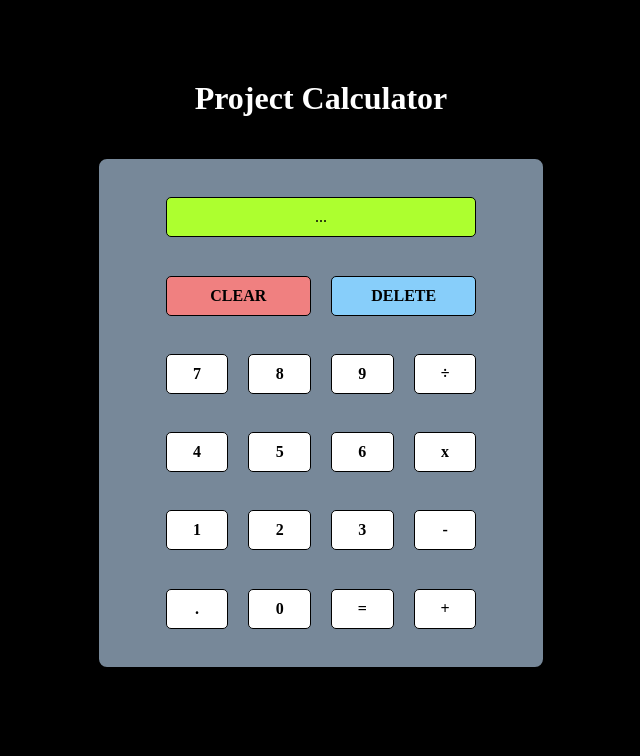
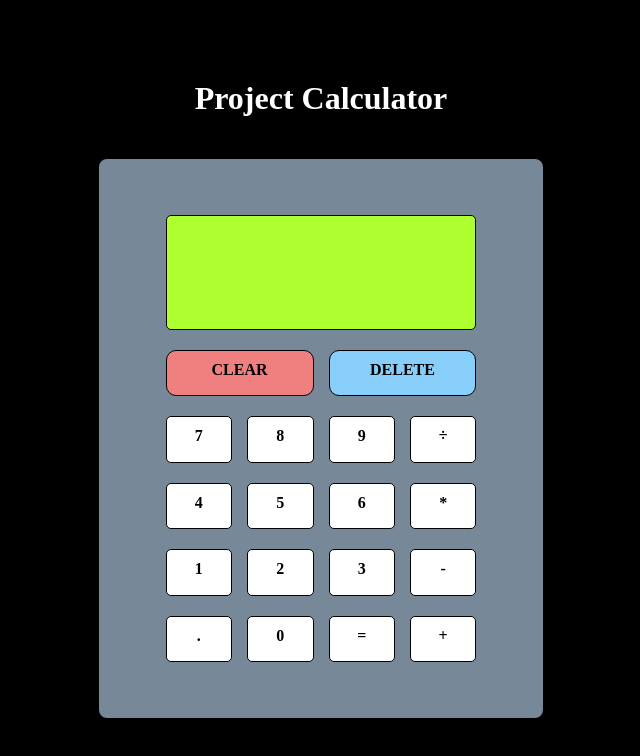
Before and after one commit to yuuki-coder/Project-Calculator, a plain HTML site: page index.html in a window 1280 px wide. Both pictures are taken after a click on the element "CLEAR". Shown: the whole page, without its empty margins (319-959 px from the left). Drawn offline with Linux system fonts and the light colour scheme.

Commit message:
Melhoras na Interface. Botões de números, clear e delete implementados.

```diff
--- a/index.html
+++ b/index.html
@@ -1,60 +1,56 @@
 <!DOCTYPE html>
 <html lang="pt-BR">
   <head>
-    <meta charset="UTF-8">
-    <meta name="viewport" content="width=device-width, initial-scale=1.0">
+    <meta charset="UTF-8" />
+    <meta name="viewport" content="width=device-width, initial-scale=1.0" />
     <title>Project Calculator</title>
-    <link rel="stylesheet" href="style.css">
+    <link rel="stylesheet" href="style.css" />
   </head>
   <body>
-
     <div class="container">
-
       <h1>Project Calculator</h1>
 
       <div class="calculator">
-
-
-
+        <div class="calculatorContainer">
           <div class="screen">
-                    <div class="screenNumbers">...</div>
+            <div class="topScreen"></div>
+            <div class="bottomScreen"></div>
           </div>
 
           <div class="line1">
-                    <div class="button clear"  >CLEAR</div>
-                    <div class="button delete">DELETE</div>
+            <div class="clear">CLEAR</div>
+            <div class="delete">DELETE</div>
           </div>
 
           <div class="line2">
-                    <div class="button">7</div>
+            <div class="button" value="7">7</div>
             <div class="button">8</div>
             <div class="button">9</div>
-                    <div class="button">÷</div>
+            <div class="division">÷</div>
           </div>
 
           <div class="line3">
             <div class="button">4</div>
             <div class="button">5</div>
             <div class="button">6</div>
-                    <div class="button">x</div>
+            <div class="multiply">*</div>
           </div>
 
           <div class="line4">
             <div class="button">1</div>
             <div class="button">2</div>
             <div class="button">3</div>
-                    <div class="button">-</div>
+            <div class="minus">-</div>
           </div>
 
           <div class="line5">
-                    <div class="button">.</div>
+            <div class="dot">.</div>
             <div class="button">0</div>
-                    <div class="button">=</div>
-                    <div class="button">+</div>
+            <div class="equal">=</div>
+            <div class="plus">+</div>
           </div>
-
         </div>
-
+      </div>
     </div>
 
     <script src="script.js"></script>
--- a/script.js
+++ b/script.js
@@ -0,0 +1,86 @@
+let button = document.querySelectorAll(".button");
+let bottomScreen = document.querySelector(".bottomScreen");
+let topScreen = document.querySelector(".topScreen");
+let clear = document.querySelector(".clear");
+let del = document.querySelector(".delete");
+let equal = document.querySelector(".equal");
+let dot = document.querySelector(".dot");
+let division = document.querySelector(".division");
+let multiply = document.querySelector(".multiply");
+let plus = document.querySelector(".plus");
+let minus = document.querySelector(".minus");
+let array = [];
+let newArray = [];
+
+button.forEach((element) =>
+  element.addEventListener("click", () => {
+    array.push(element.innerText);
+    bottomScreen.innerText = array.join("");
+  })
+);
+
+dot.addEventListener("click", () => {
+  if (bottomScreen.innerText.includes(dot.innerText)) {
+  } else {
+    array.push(dot.innerText);
+    bottomScreen.innerText = array.join("");
+  }
+});
+
+clear.addEventListener("click", () => {
+  topScreen.innerText = "";
+  bottomScreen.innerText = "";
+  array = [];
+  newArray = [];
+  console.log([array]);
+  console.log([newArray]);
+});
+
+del.addEventListener("click", () => {
+  array.pop("");
+  bottomScreen.innerText = array.join("");
+});
+
+plus.addEventListener("click", () => {
+  if (array.length == 0) {
+  } else {
+    array.push(" + ");
+    console.table(array);
+    topScreen.innerText += ` ${array.join("")} `;
+    newArray.push(array.join(""));
+    array = [];
+  }
+});
+
+minus.addEventListener("click", () => {
+  if (array.length == 0) {
+  } else {
+    array.push(" - ");
+    console.table(array);
+    topScreen.innerText += ` ${array.join("")} `;
+    newArray.push(array.join(""));
+    array = [];
+  }
+});
+
+multiply.addEventListener("click", () => {
+  if (array.length == 0) {
+  } else {
+    array.push(" * ");
+    console.table(array);
+    topScreen.innerText += ` ${array.join("")} `;
+    newArray.push(array.join(""));
+    array = [];
+  }
+});
+
+division.addEventListener("click", () => {
+  if (array.length == 0) {
+  } else {
+    array.push(" / ");
+    console.table(array);
+    topScreen.innerText += ` ${array.join("")} `;
+    newArray.push(array.join(""));
+    array = [];
+  }
+});
--- a/style.css
+++ b/style.css
@@ -1,73 +1,135 @@
 * {
   box-sizing: border-box;
-    margin:0
+  margin: 0;
 }
 body {
-display:flex;
+  display: flex;
   justify-content: center;
   align-items: center;
-height:100vh;
+  height: 100vh;
   background-color: black;
 }
 
 h1 {
-    color:white;
+  color: white;
 }
 
 .container {
-    display:flex;
+  display: flex;
   flex-direction: column;
   align-items: center;
-    gap:40px;
-    height:80vh;
+  gap: 40px;
+  height: 80vh;
 }
-
 
 .screen {
   border: 1px solid #000;
-    border-radius:5px;
-    width:70%;
-    display:flex;
-    justify-content: center;
-    padding:10px;
+  border-radius: 5px;
+  width: 70%;
+  display: flex;
+  justify-content: space-around;
+  align-items: space-evenly;
+  padding: 10px;
   background-color: greenyellow;
-
+  font-weight: bold;
+  flex-direction: column;
+  gap: 20px;
+  flex: 2;
+  border: 1px solid #000;
 }
 
-.line1, .line2, .line3, .line4, .line5 {
-    display:flex;
-    width:70%;
-    gap:20px;
-    font-weight: bold;
+.topScreen,
+.bottomScreen {
+  display: flex;
+  flex: 1;
+}
+
+.line1,
+.line2,
+.line3,
+.line4,
+.line5 {
+  display: flex;
+  flex: 1;
+  width: 70%;
+  gap: 15px;
 }
 
 .button {
-    border:1px solid #000;
-    display:flex;
-    flex:1;
+  border: 1px solid #000;
+  display: flex;
+  flex: 1;
   justify-content: center;
-    padding:10px;
-    border-radius: 5px;
+  padding: 10px;
+  border-radius: 10px;
   background-color: white;
-    cursor:pointer;
-
+  cursor: pointer;
+  font-weight: bold;
+}
+.button:hover,
+.equal:hover,
+.delete:hover,
+.clear:hover {
+  background-color: firebrick;
 }
 .calculator {
-    background-color:lightslategray;
-    display:flex;
+  height: 100%;
   border: 2px solid #000;
-    height:80%;
-    width:35vw;
   border-radius: 10px;
+  background-color: lightslategray;
+  width: 35vw;
+  display: flex;
+  justify-content: center;
+  align-items: center;
+}
+
+.calculatorContainer {
+  display: flex;
   flex-direction: column;
-    justify-content: space-evenly;
+  height: 80%;
+  width: 100%;
+  gap: 20px;
   align-items: center;
 }
 
 .clear {
-    background-color:lightcoral;
+  background-color: lightcoral;
+  border: 1px solid #000;
+  display: flex;
+  flex: 1;
+  justify-content: center;
+  padding: 10px;
+  border-radius: 10px;
+  cursor: pointer;
+  font-weight: bold;
 }
 
 .delete {
   background-color: lightskyblue;
+  border: 1px solid #000;
+  display: flex;
+  flex: 1;
+  justify-content: center;
+  padding: 10px;
+  border-radius: 10px;
+  cursor: pointer;
+  font-weight: bold;
 }
+
+.button,
+.dot,
+.equal,
+.division,
+.multiply,
+.minus,
+.plus {
+  border: 1px solid #000;
+  display: flex;
+  flex: 1;
+  justify-content: center;
+  padding: 10px;
+  border-radius: 5px;
+  background-color: white;
+  cursor: pointer;
+  font-weight: bold;
+}
```
Lines whose indentation alone changed are shown as unchanged.
